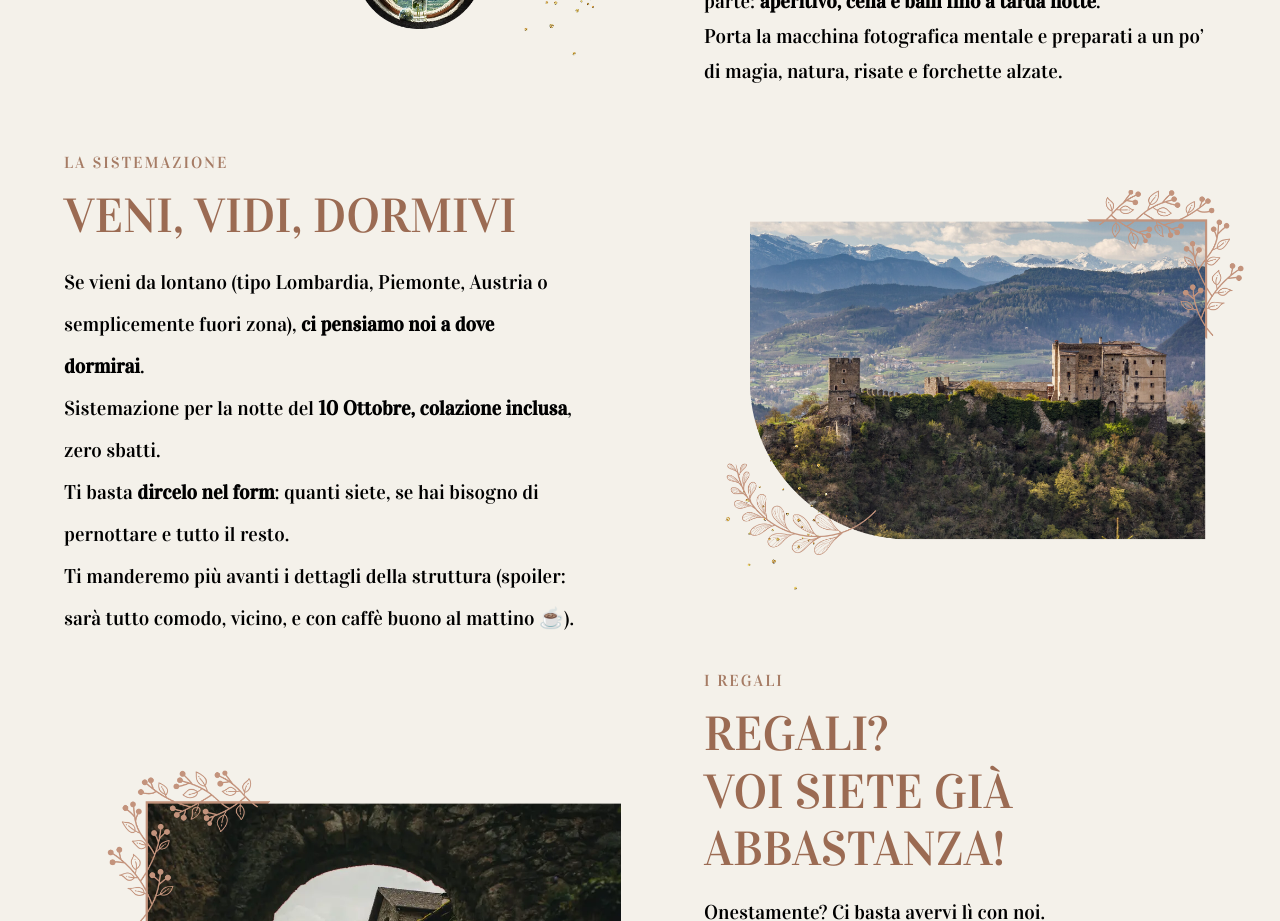
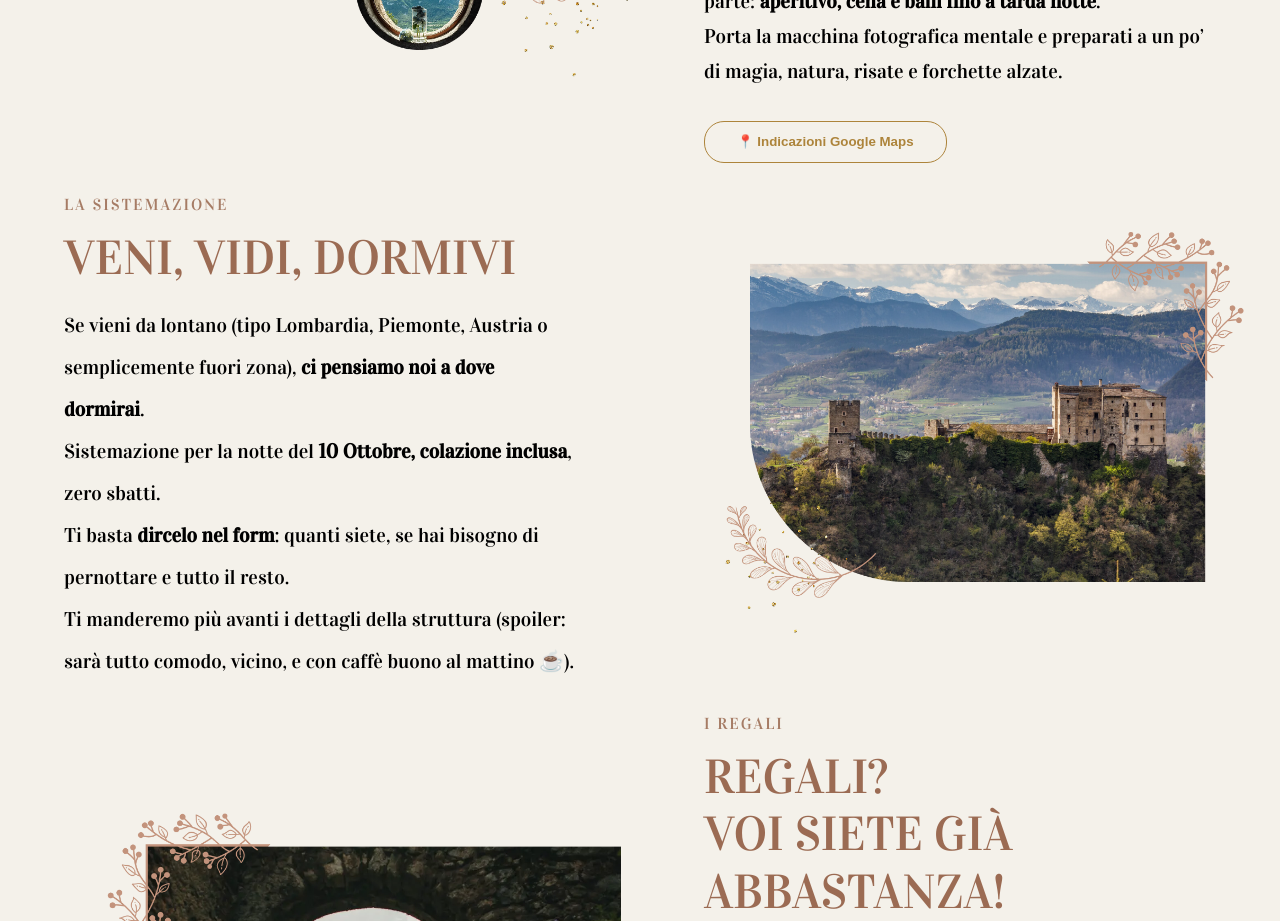
Before and after one commit to Sarafossati/saraeverenawedding, a React (Create React App) app: page / in a window 1280 px wide. Shown: the part 1400-2321 px from the top of the page. Built offline with nearby package versions, Linux system fonts and the light colour scheme.

Commit message:
fix: add google maps map via button

```diff
--- a/src/App.js
+++ b/src/App.js
@@ -177,6 +177,7 @@ function App() {
                   .<br /> Porta la macchina fotografica mentale e preparati a un
                   po’ di magia, natura, risate e forchette alzate.
                 </p>
+                <button className="cta-btn" type="submit"><a style={{textDecoration: 'none', color: "#ad843b"}} href="https://maps.app.goo.gl/VC5KSt6NTGm633f28" target="_blank">📍 Indicazioni Google Maps</a></button>
               </div>
             </div>
           </div>
```
